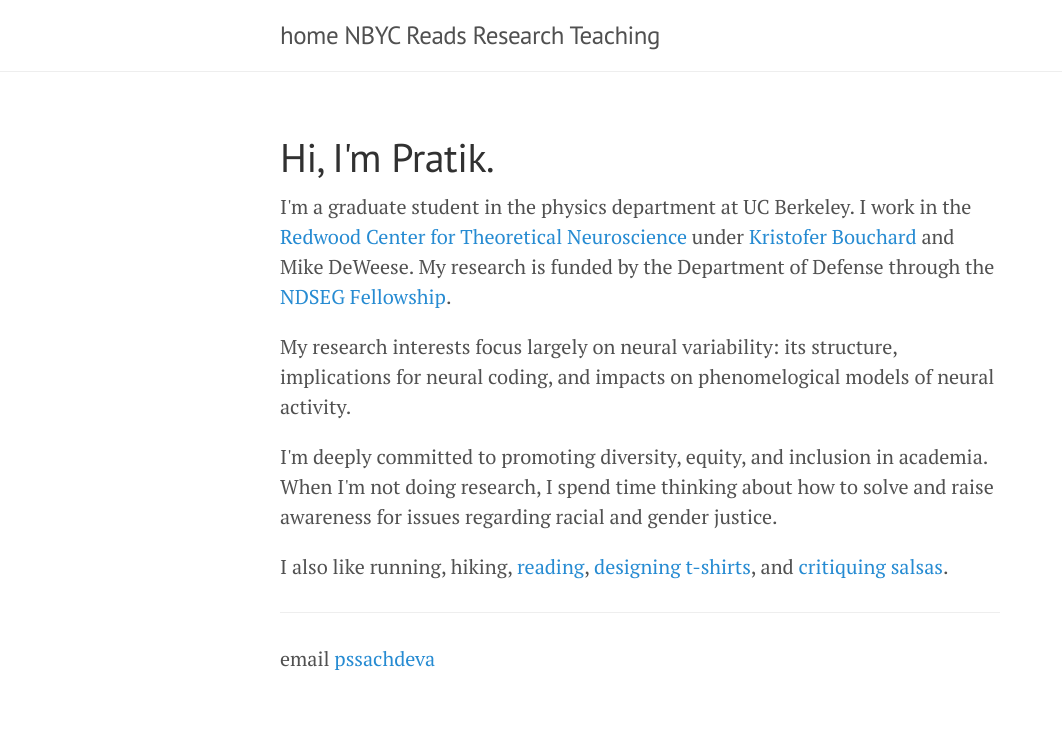
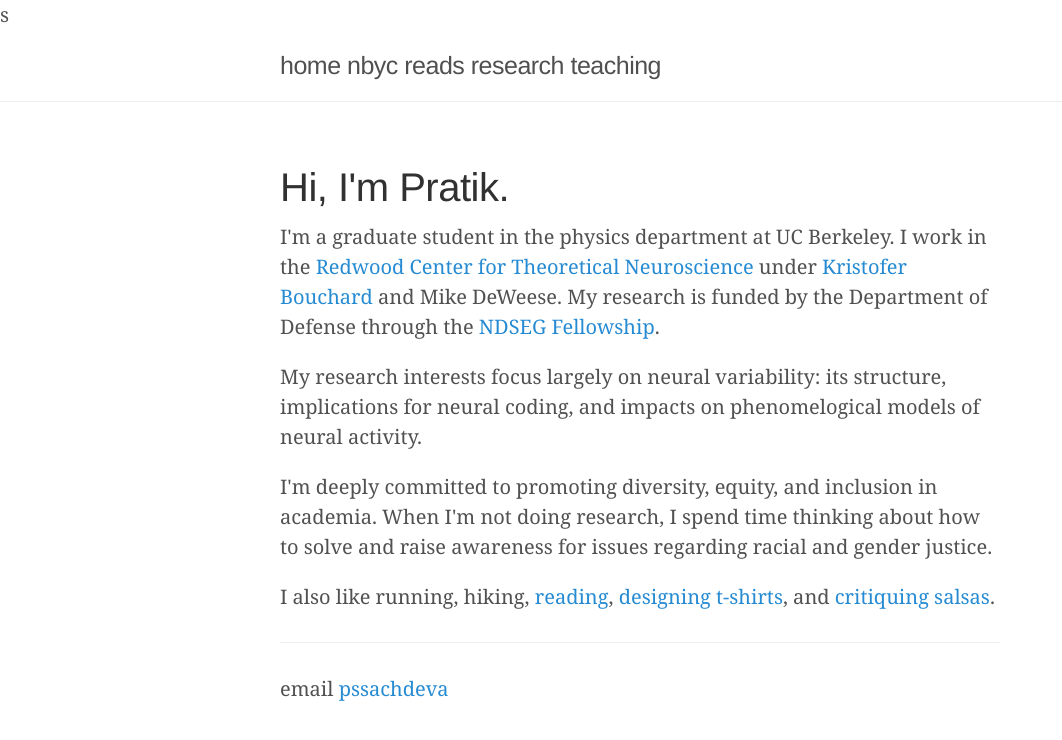
Before and after one commit to pssachdeva/pssachdeva.github.io, a Jekyll site: the page built from index.html, in a window 1280 px wide. Shown: the top 740 px of the page, without its empty margins (0-1062 px from the left). Built offline with Jekyll 4.4.1, drawn with Linux system fonts in a browser that asks for light colours; the list of posts is cut into pages by our own code.

Commit message:
masthead

```diff
--- a/_includes/head.html
+++ b/_includes/head.html
@@ -18,8 +18,9 @@
   <link rel="stylesheet" href="{{ site.baseurl }}/public/css/poole.css">
   <link rel="stylesheet" href="{{ site.baseurl }}/public/css/syntax.css">
   <link rel="stylesheet" href="{{ site.baseurl }}/public/css/lanyon.css">
+  <link rel="stylesheet" href="{{ site.baseurl }}/public/css/text.css"
   <link rel="stylesheet" href="https://fonts.googleapis.com/css?family=PT+Serif:400,400italic,700%7CPT+Sans:400">
 
-  <!-- RSS -->
+  <!-- RSS -->s
   <link rel="alternate" type="application/rss+xml" title="RSS" href="/atom.xml">
 </head>
--- a/_layouts/default.html
+++ b/_layouts/default.html
@@ -17,7 +17,7 @@
             {% for node in pages_list %}
               {% if node.title != null %}
                 {% if node.layout == "page" %}
-                  <a href="{{ node.url }}">{{ node.title }}</a>
+                  <a id='lowercase' href="{{ node.url }}">{{ node.title }}</a>
                 {% endif %}
               {% endif %}
             {% endfor %}
--- /dev/null
+++ b/public/css/text.css
@@ -0,0 +1,3 @@
+#lowercase {
+	text-transform: lowercase;
+}
```
